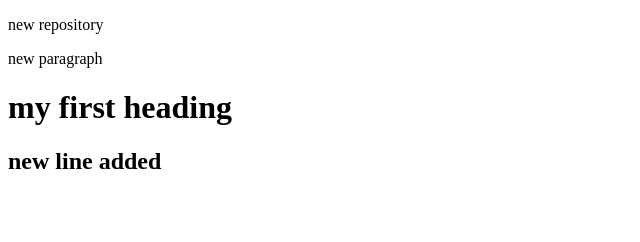
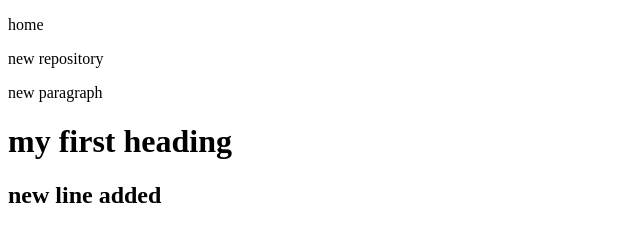
Before and after one commit to Abror-Fayiaz/1.first, a plain HTML site: page index.html in a window 1280 px wide. Shown: the whole page, without its empty margins (0-640 px from the left). Drawn offline with Linux system fonts and the light colour scheme.

Commit message:
a new para is added in the html file

```diff
--- a/index.html
+++ b/index.html
@@ -6,6 +6,7 @@
     <title>new</title>
 </head>
 <body>
+    <p>home</p>
     <p>new repository</p>
     <p>new paragraph</p>
     <h1>my first heading</h1>
```
Also changed, not shown: 1 other file.
